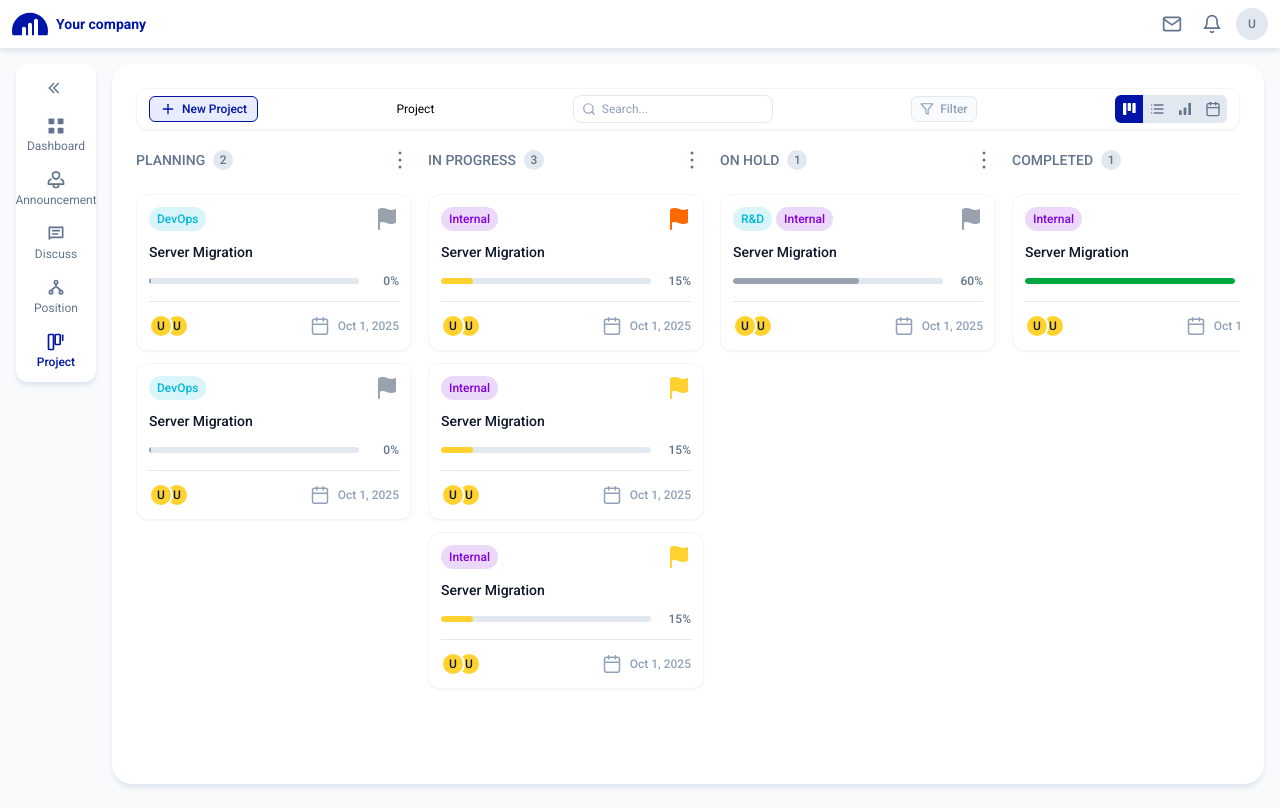
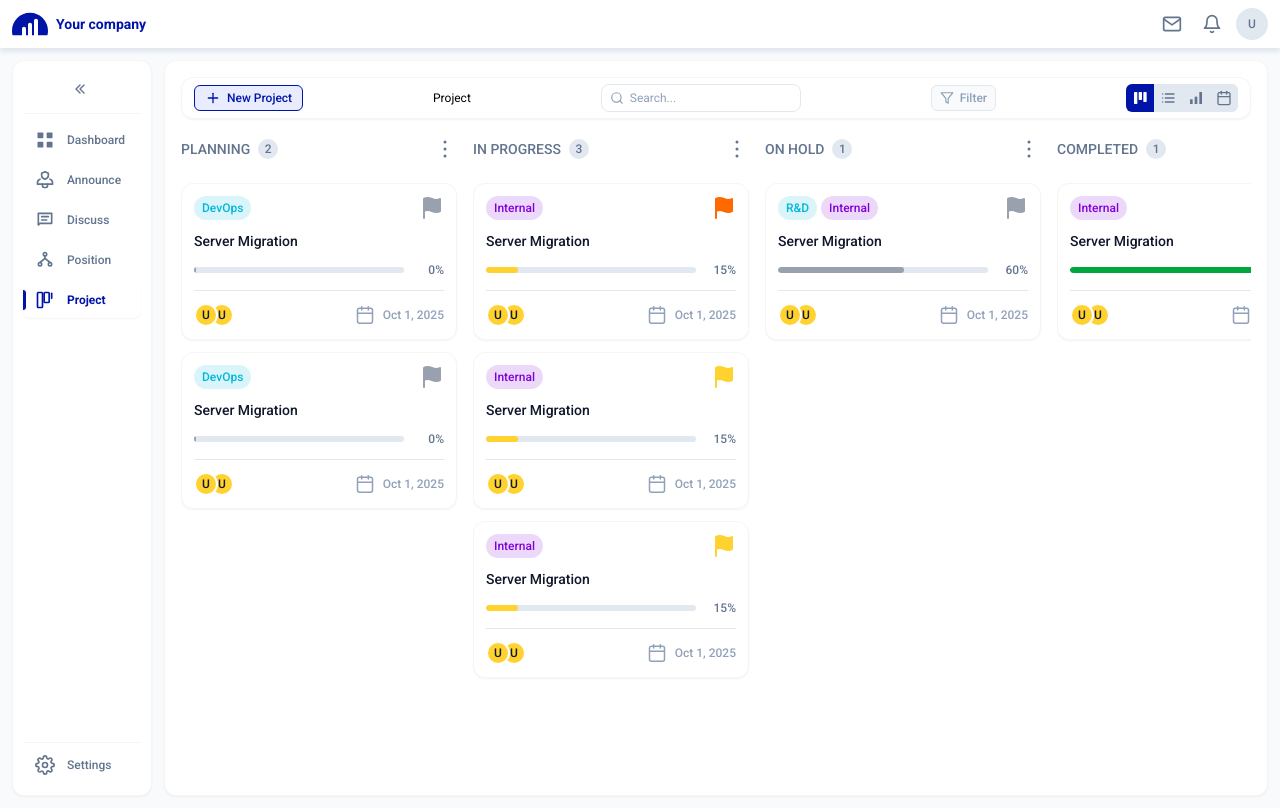
Before and after one commit to talkingtomhehe/dummy-its, a React (Vite) app in the folder frontend/main-webapp/: page /projects in a window 1280 px wide. Built offline with nearby package versions, Linux system fonts and the light colour scheme.

Commit message:
update sidebar xong

```diff
--- a/frontend/main-webapp/src/components/navigation/Sidebar.tsx
+++ b/frontend/main-webapp/src/components/navigation/Sidebar.tsx
@@ -10,39 +10,12 @@ const DashboardIcon = ({ active }: { active: boolean }) => (
     viewBox="0 0 24 24"
     fill="none"
     xmlns="http://www.w3.org/2000/svg"
+    className="transition-transform duration-200 group-hover:scale-110"
   >
-    <rect
-      x="3"
-      y="3"
-      width="7"
-      height="7"
-      rx="1"
-      fill={active ? "#0014A8" : "#62748E"}
-    />
-    <rect
-      x="14"
-      y="3"
-      width="7"
-      height="7"
-      rx="1"
-      fill={active ? "#0014A8" : "#62748E"}
-    />
-    <rect
-      x="3"
-      y="14"
-      width="7"
-      height="7"
-      rx="1"
-      fill={active ? "#0014A8" : "#62748E"}
-    />
-    <rect
-      x="14"
-      y="14"
-      width="7"
-      height="7"
-      rx="1"
-      fill={active ? "#0014A8" : "#62748E"}
-    />
+    <rect x="3" y="3" width="7" height="7" rx="1" fill={active ? "#0014A8" : "#62748E"} />
+    <rect x="14" y="3" width="7" height="7" rx="1" fill={active ? "#0014A8" : "#62748E"} />
+    <rect x="3" y="14" width="7" height="7" rx="1" fill={active ? "#0014A8" : "#62748E"} />
+    <rect x="14" y="14" width="7" height="7" rx="1" fill={active ? "#0014A8" : "#62748E"} />
   </svg>
 );
 
@@ -53,27 +26,22 @@ const AnnouncementIcon = ({ active }: { active: boolean }) => (
     viewBox="0 0 24 24"
     fill="none"
     xmlns="http://www.w3.org/2000/svg"
+    className="transition-transform duration-200 group-hover:scale-110"
   >
     <path
       d="M18 11C18 11 21 12 21 15V17H3V15C3 12 6 11 6 11"
       stroke={active ? "#0014A8" : "#62748E"}
-      strokeWidth="2"
-      strokeLinecap="round"
-      strokeLinejoin="round"
+      strokeWidth="2" strokeLinecap="round" strokeLinejoin="round"
     />
     <path
       d="M12 11C12 11 8 10 8 7V4L12 2L16 4V7C16 10 12 11 12 11Z"
       stroke={active ? "#0014A8" : "#62748E"}
-      strokeWidth="2"
-      strokeLinecap="round"
-      strokeLinejoin="round"
+      strokeWidth="2" strokeLinecap="round" strokeLinejoin="round"
     />
     <path
       d="M9 17V19C9 20.1046 9.89543 21 11 21H13C14.1046 21 15 20.1046 15 19V17"
       stroke={active ? "#0014A8" : "#62748E"}
-      strokeWidth="2"
-      strokeLinecap="round"
-      strokeLinejoin="round"
+      strokeWidth="2" strokeLinecap="round" strokeLinejoin="round"
     />
   </svg>
 );
@@ -85,32 +53,15 @@ const DiscussIcon = ({ active }: { active: boolean }) => (
     viewBox="0 0 24 24"
     fill="none"
     xmlns="http://www.w3.org/2000/svg"
+    className="transition-transform duration-200 group-hover:scale-110"
   >
     <path
       d="M4 4H20V16H6L4 18V4Z"
       stroke={active ? "#0014A8" : "#62748E"}
-      strokeWidth="2"
-      strokeLinecap="round"
-      strokeLinejoin="round"
+      strokeWidth="2" strokeLinecap="round" strokeLinejoin="round"
     />
-    <line
-      x1="8"
-      y1="8"
-      x2="16"
-      y2="8"
-      stroke={active ? "#0014A8" : "#62748E"}
-      strokeWidth="2"
-      strokeLinecap="round"
-    />
-    <line
-      x1="8"
-      y1="12"
-      x2="14"
-      y2="12"
-      stroke={active ? "#0014A8" : "#62748E"}
-      strokeWidth="2"
-      strokeLinecap="round"
-    />
+    <line x1="8" y1="8" x2="16" y2="8" stroke={active ? "#0014A8" : "#62748E"} strokeWidth="2" strokeLinecap="round" />
+    <line x1="8" y1="12" x2="14" y2="12" stroke={active ? "#0014A8" : "#62748E"} strokeWidth="2" strokeLinecap="round" />
   </svg>
 );
 
@@ -121,34 +72,12 @@ const PositionIcon = ({ active }: { active: boolean }) => (
     viewBox="0 0 24 24"
     fill="none"
     xmlns="http://www.w3.org/2000/svg"
+    className="transition-transform duration-200 group-hover:scale-110"
   >
-    <circle
-      cx="12"
-      cy="5"
-      r="2"
-      stroke={active ? "#0014A8" : "#62748E"}
-      strokeWidth="2"
-    />
-    <circle
-      cx="6"
-      cy="17"
-      r="2"
-      stroke={active ? "#0014A8" : "#62748E"}
-      strokeWidth="2"
-    />
-    <circle
-      cx="18"
-      cy="17"
-      r="2"
-      stroke={active ? "#0014A8" : "#62748E"}
-      strokeWidth="2"
-    />
-    <path
-      d="M12 7V10M12 10L6 15M12 10L18 15"
-      stroke={active ? "#0014A8" : "#62748E"}
-      strokeWidth="2"
-      strokeLinecap="round"
-    />
+    <circle cx="12" cy="5" r="2" stroke={active ? "#0014A8" : "#62748E"} strokeWidth="2" />
+    <circle cx="6" cy="17" r="2" stroke={active ? "#0014A8" : "#62748E"} strokeWidth="2" />
+    <circle cx="18" cy="17" r="2" stroke={active ? "#0014A8" : "#62748E"} strokeWidth="2" />
+    <path d="M12 7V10M12 10L6 15M12 10L18 15" stroke={active ? "#0014A8" : "#62748E"} strokeWidth="2" strokeLinecap="round" />
   </svg>
 );
 
@@ -159,82 +88,42 @@ const ProjectIcon = ({ active }: { active: boolean }) => (
     viewBox="0 0 24 24"
     fill="none"
     xmlns="http://www.w3.org/2000/svg"
+    className="transition-transform duration-200 group-hover:scale-110"
   >
-    <rect
-      x="3"
-      y="3"
-      width="6"
-      height="18"
-      rx="1"
-      stroke={active ? "#0014A8" : "#62748E"}
-      strokeWidth="2"
-    />
-    <rect
-      x="11"
-      y="3"
-      width="6"
-      height="12"
-      rx="1"
-      stroke={active ? "#0014A8" : "#62748E"}
-      strokeWidth="2"
-    />
-    <rect
-      x="19"
-      y="3"
-      width="2"
-      height="8"
-      rx="1"
-      fill={active ? "#0014A8" : "#62748E"}
-    />
+    <rect x="3" y="3" width="6" height="18" rx="1" stroke={active ? "#0014A8" : "#62748E"} strokeWidth="2" />
+    <rect x="11" y="3" width="6" height="12" rx="1" stroke={active ? "#0014A8" : "#62748E"} strokeWidth="2" />
+    <rect x="19" y="3" width="2" height="8" rx="1" fill={active ? "#0014A8" : "#62748E"} />
   </svg>
 );
 
-const CollapseIcon = () => (
+const CollapseIcon = ({ collapsed }: { collapsed: boolean }) => (
   <svg
-    width="18"
-    height="18"
+    width="16"
+    height="16"
     viewBox="0 0 24 24"
     fill="none"
     xmlns="http://www.w3.org/2000/svg"
+    className={`transition-transform duration-300 ${collapsed ? "rotate-180" : ""}`}
   >
-    <path
-      d="M15 18L9 12L15 6"
-      stroke="#62748E"
-      strokeWidth="2"
-      strokeLinecap="round"
-      strokeLinejoin="round"
-    />
-    <path
-      d="M9 18L3 12L9 6"
-      stroke="#62748E"
-      strokeWidth="2"
-      strokeLinecap="round"
-      strokeLinejoin="round"
-    />
+    <path d="M15 18L9 12L15 6" stroke="#62748E" strokeWidth="2" strokeLinecap="round" strokeLinejoin="round" />
+    <path d="M9 18L3 12L9 6" stroke="#62748E" strokeWidth="2" strokeLinecap="round" strokeLinejoin="round" />
   </svg>
 );
 
-const ChevronDoubleRightIcon = () => (
+const SettingsIcon = ({ active }: { active: boolean }) => (
   <svg
-    width="18"
-    height="18"
+    width="20"
+    height="20"
     viewBox="0 0 24 24"
     fill="none"
     xmlns="http://www.w3.org/2000/svg"
+    className="transition-transform duration-200 group-hover:scale-110"
   >
+    <circle cx="12" cy="12" r="3" stroke={active ? "#0014A8" : "#62748E"} strokeWidth="2" />
     <path
-      d="M9 6L15 12L9 18"
-      stroke="#62748E"
-      strokeWidth="2"
-      strokeLinecap="round"
-      strokeLinejoin="round"
-    />
-    <path
-      d="M15 6L21 12L15 18"
-      stroke="#62748E"
-      strokeWidth="2"
-      strokeLinecap="round"
-      strokeLinejoin="round"
+      d="M19.4 15a1.65 1.65 0 0 0 .33 1.82l.06.06a2 2 0 1 1-2.83 2.83l-.06-.06a1.65 1.65 0 0 0-1.82-.33 1.65 1.65 0 0 0-1 1.51V21a2 2 0 0 1-4 0v-.09A1.65 1.65 0 0 0 9 19.4a1.65 1.65 0 0 0-1.82.33l-.06.06a2 2 0 1 1-2.83-2.83l.06-.06A1.65 1.65 0 0 0 4.68 15a1.65 1.65 0 0 0-1.51-1H3a2 2 0 0 1 0-4h.09A1.65 1.65 0 0 0 4.6 9a1.65 1.65 0 0 0-.33-1.82l-.06-.06a2 2 0 1 1 2.83-2.83l.06.06A1.65 1.65 0 0 0 9 4.68a1.65 1.65 0 0 0 1-1.51V3a2 2 0 0 1 4 0v.09a1.65 1.65 0 0 0 1 1.51 1.65 1.65 0 0 0 1.82-.33l.06-.06a2 2 0 1 1 2.83 2.83l-.06.06A1.65 1.65 0 0 0 19.4 9a1.65 1.65 0 0 0 1.51 1H21a2 2 0 0 1 0 4h-.09a1.65 1.65 0 0 0-1.51 1z"
+      stroke={active ? "#0014A8" : "#62748E"}
+      strokeWidth="2" strokeLinecap="round" strokeLinejoin="round"
     />
   </svg>
 );
@@ -243,27 +132,56 @@ interface NavItemProps {
   to: string;
   icon: (props: { active: boolean }) => ReactElement;
   label: string;
+  isCollapsed: boolean;
 }
 
-const NavItem = ({ to, icon: Icon, label }: NavItemProps) => (
+const NavItem = ({ to, icon: Icon, label, isCollapsed }: NavItemProps) => (
   <NavLink
     to={to}
     className={({ isActive }) =>
-      `flex flex-col items-center gap-0.5 w-16 py-1 rounded-lg transition-colors ${isActive
-        ? "text-primary"
-        : "text-neutral-500 hover:text-neutral-900"
+      `group relative flex items-center rounded-lg transition-all duration-200 ease-out
+       ${isCollapsed ? "w-10 h-10 justify-center" : "w-full px-3 py-2 gap-3"}
+       ${isActive
+        ? "bg-primary/8 text-primary shadow-sm"
+        : "text-neutral-500 hover:bg-neutral-50 hover:text-neutral-800"
       }`
     }
   >
     {({ isActive }) => (
       <>
-        <Icon active={isActive} />
+        {/* Active indicator bar */}
+        <div
+          className={`absolute left-0 top-1/2 -translate-y-1/2 w-[3px] rounded-r-full transition-all duration-300 ease-out
+            ${isActive ? "h-5 bg-primary opacity-100" : "h-0 bg-transparent opacity-0"}
+          `}
+        />
+
+        <div className="flex-shrink-0">
+          <Icon active={isActive} />
+        </div>
+
+        {/* Label - animated fade/slide */}
         <span
-          className={`text-xs text-center leading-4 ${isActive ? "font-medium" : "font-normal"
-            }`}
+          className={`text-xs font-medium whitespace-nowrap transition-all duration-300 ease-out overflow-hidden
+            ${isCollapsed
+              ? "w-0 opacity-0 ml-0"
+              : "w-auto opacity-100"
+            }
+            ${isActive ? "text-primary font-semibold" : ""}`}
         >
           {label}
         </span>
+
+        {/* Tooltip for collapsed state */}
+        {isCollapsed && (
+          <div className="absolute left-full ml-2 px-2 py-1 bg-neutral-800 text-white text-xs rounded-md
+                          opacity-0 group-hover:opacity-100 pointer-events-none transition-opacity duration-200
+                          whitespace-nowrap z-50 shadow-lg">
+            {label}
+            {/* Tooltip arrow */}
+            <div className="absolute left-0 top-1/2 -translate-y-1/2 -translate-x-1 w-2 h-2 bg-neutral-800 rotate-45 rounded-sm" />
+          </div>
+        )}
       </>
     )}
   </NavLink>
@@ -272,46 +190,55 @@ const NavItem = ({ to, icon: Icon, label }: NavItemProps) => (
 export default function Sidebar() {
   const { isCollapsed, toggleSidebar } = useSidebar();
 
-  const navItems: NavItemProps[] = [
+  const navItems: Omit<NavItemProps, "isCollapsed">[] = [
     { to: "/dashboard", icon: DashboardIcon, label: "Dashboard" },
-    { to: "/announcements", icon: AnnouncementIcon, label: "Announcement" },
+    { to: "/announcements", icon: AnnouncementIcon, label: "Announce" },
     { to: "/discuss", icon: DiscussIcon, label: "Discuss" },
     { to: "/positions", icon: PositionIcon, label: "Position" },
     { to: "/projects", icon: ProjectIcon, label: "Project" },
   ];
 
-  // Collapsed state - only show fixed position toggle button
-  if (isCollapsed) {
-    return (
-      <button
-        onClick={toggleSidebar}
-        className="fixed left-0 top-1/2 -translate-y-1/2 z-10 bg-primary/20 rounded-r-[20px] p-1.5 hover:bg-primary/30 transition-colors"
-        aria-label="Expand sidebar"
-      >
-        <ChevronDoubleRightIcon />
-      </button>
-    );
-  }
-
-  // Expanded state - show full navigation
   return (
-    <aside className="bg-white flex flex-col items-center gap-2 px-2 py-2 rounded-xl shadow-[0px_4px_4px_0px_#e2e8f0] h-full min-w-[80px] transition-all duration-300">
+    <aside
+      className={`bg-white flex flex-col items-center gap-1 py-3 rounded-xl shadow-sm border border-neutral-100 sticky top-0 self-start h-[calc(100vh-theme(spacing.16))]
+                   transition-all duration-300 ease-[cubic-bezier(0.4,0,0.2,1)] overflow-hidden
+                   ${isCollapsed ? "w-[56px] px-2" : "w-[140px] px-2.5"}`}
+    >
       {/* Collapse Toggle Button */}
       <button
         type="button"
         onClick={toggleSidebar}
-        className="flex items-center justify-center w-16 h-8 hover:bg-neutral-50 rounded-lg transition-colors"
-        aria-label="Collapse sidebar"
+        className={`flex items-center justify-center rounded-lg transition-all duration-200
+                    hover:bg-neutral-100 active:scale-95 mb-1
+                    ${isCollapsed ? "w-10 h-8" : "w-full h-8"}`}
+        aria-label={isCollapsed ? "Expand sidebar" : "Collapse sidebar"}
       >
-        <CollapseIcon />
+        <CollapseIcon collapsed={isCollapsed} />
       </button>
 
+      {/* Subtle divider */}
+      <div className={`h-px bg-neutral-100 transition-all duration-300 mb-1 ${isCollapsed ? "w-8" : "w-full"}`} />
+
       {/* Navigation Items */}
-      <nav className="flex flex-col items-center gap-2 flex-1">
+      <nav className="flex flex-col items-center gap-1 w-full">
         {navItems.map((item) => (
-          <NavItem key={item.to} {...item} />
+          <NavItem key={item.to} {...item} isCollapsed={isCollapsed} />
         ))}
       </nav>
+
+      {/* Spacer pushes Settings to bottom */}
+      <div className="flex-1" />
+
+      {/* Bottom divider */}
+      <div className={`h-px bg-neutral-100 transition-all duration-300 ${isCollapsed ? "w-8" : "w-full"}`} />
+
+      {/* Settings Button */}
+      <NavItem
+        to="/settings"
+        icon={SettingsIcon}
+        label="Settings"
+        isCollapsed={isCollapsed}
+      />
     </aside>
   );
 }
--- a/frontend/main-webapp/src/layouts/AppLayout.tsx
+++ b/frontend/main-webapp/src/layouts/AppLayout.tsx
@@ -11,12 +11,12 @@ export default function AppLayout() {
         <Header />
 
         {/* Main Area: Sidebar + Content */}
-        <div className="flex flex-1 p-4 gap-4">
+        <div className="flex flex-1 p-3 gap-3 overflow-hidden">
           {/* Sidebar */}
           <Sidebar />
 
           {/* Main Content Area */}
-          <main className="flex-1 bg-white rounded-[20px] shadow-[0px_4px_4px_0px_#e2e8f0] p-6 overflow-auto">
+          <main className="flex-1 bg-white rounded-[12px] shadow-sm border border-neutral-100 p-4 overflow-auto">
             <Outlet />
           </main>
         </div>
```
